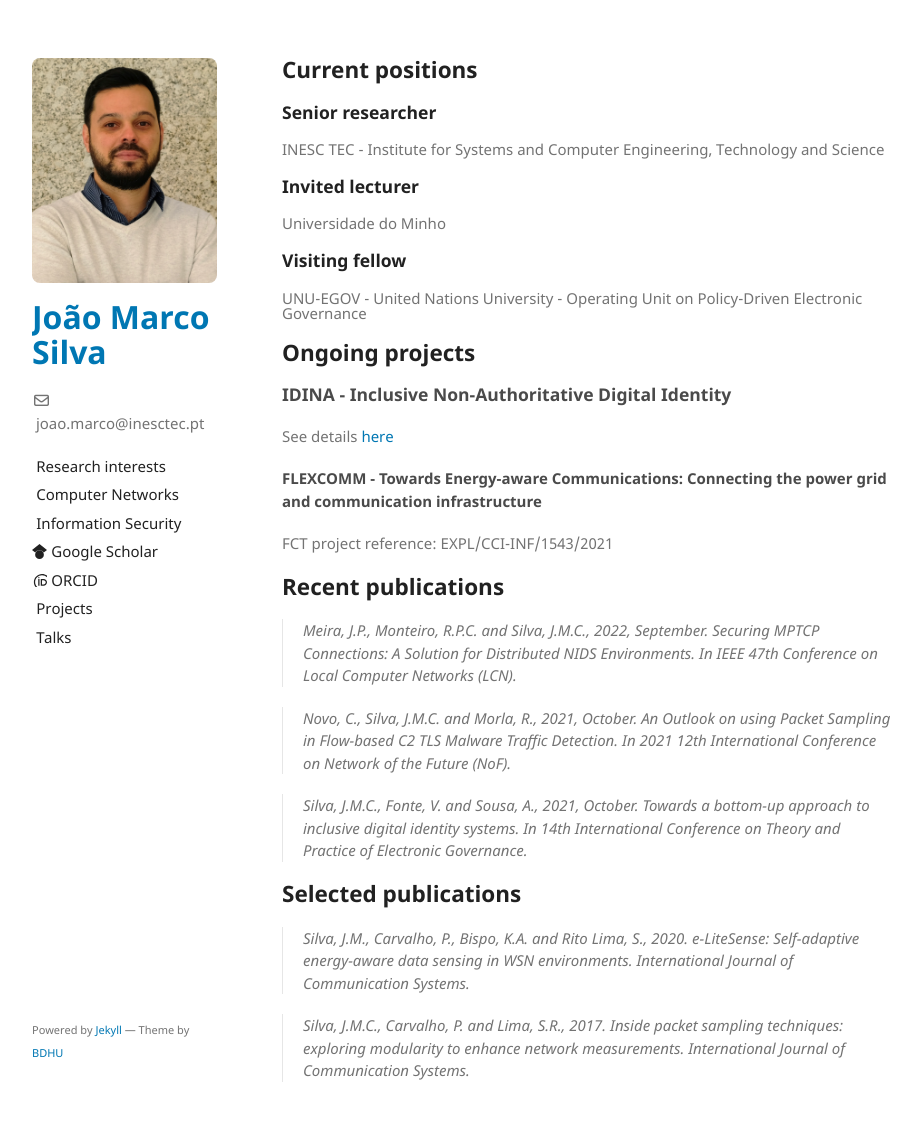
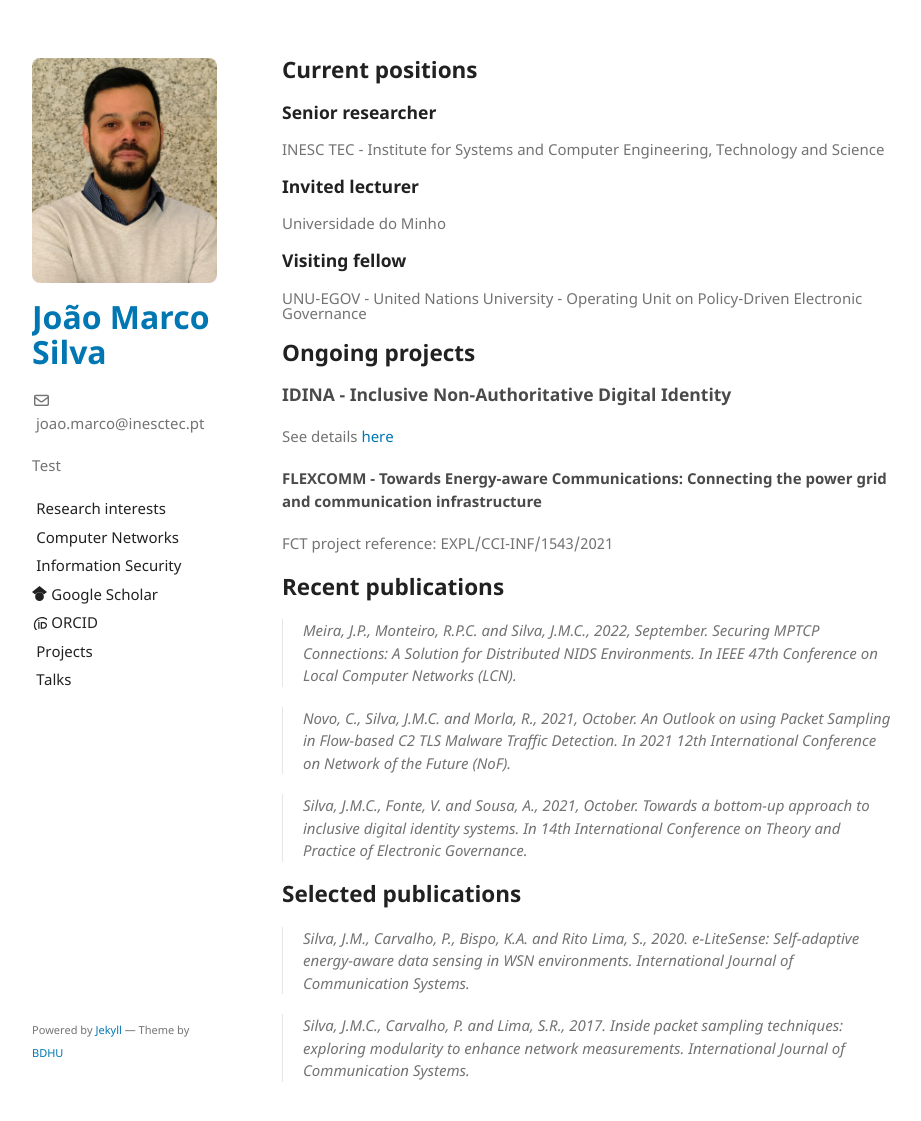
Before and after one commit to jotamarco/jotamarco.github.io, a Jekyll site: the page built from index.md, in a window 1280 px wide and 1132 px high. Shown: the top 1121 px of the window, without its empty margins (178-1099 px from the left). Built offline with Jekyll 4.4.1, drawn with Linux system fonts in a browser that asks for light colours.

Commit message:
Menu lateral

```diff
--- a/_config.yml
+++ b/_config.yml
@@ -1,6 +1,7 @@
 title: João Marco Silva
 logo: /assets/img/eu.png
 email: joao.marco@inesctec.pt
+description: Test
 
 show_downloads: false
 google_analytics: UA-108144808-1
```
